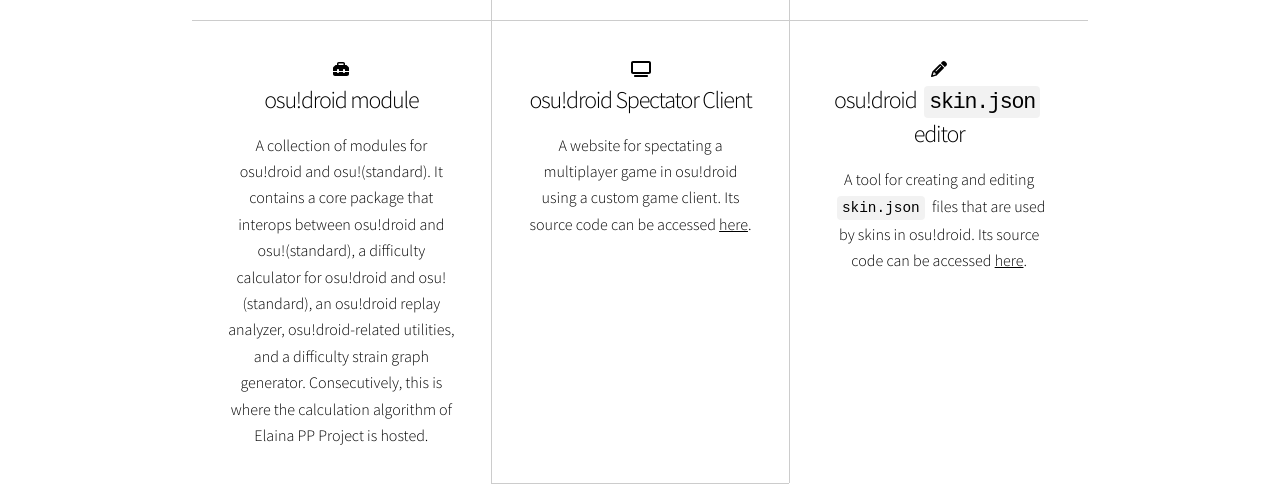
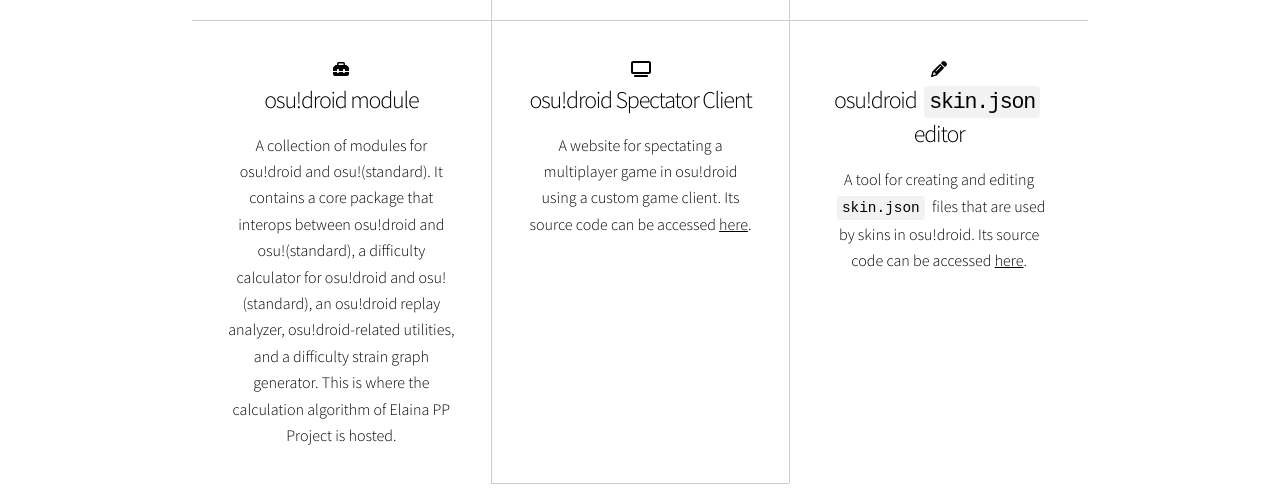
Before and after one commit to Rian8337/rian8337.github.io, a React (Vite) app: page / in a window 1280 px wide. Shown: the part 3120-3618 px from the top of the page. Built offline with nearby package versions, Linux system fonts and the light colour scheme.

Commit message:
Remove "consecutively" from osu!droid module description

```diff
--- a/src/pages/Home.tsx
+++ b/src/pages/Home.tsx
@@ -92,9 +92,8 @@
                 contains a core package that interops between osu!droid and
                 osu!(standard), a difficulty calculator for osu!droid and
                 osu!(standard), an osu!droid replay analyzer, osu!droid-related
-                utilities, and a difficulty strain graph generator.
-                Consecutively, this is where the calculation algorithm of Elaina
-                PP Project is hosted.
+                utilities, and a difficulty strain graph generator. This is
+                where the calculation algorithm of Elaina PP Project is hosted.
             </p>
         ),
         faIcon: faToolbox,
```
